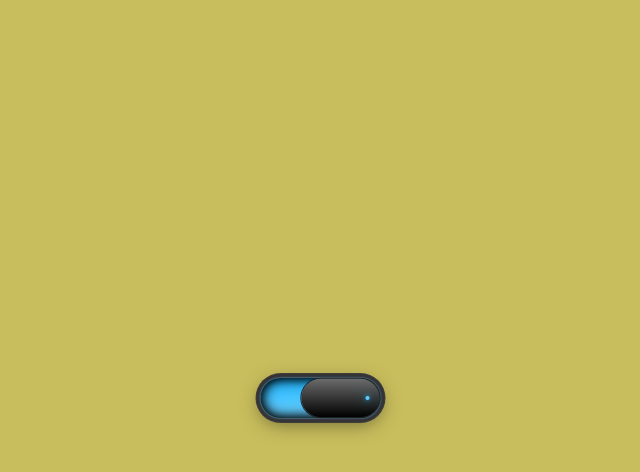
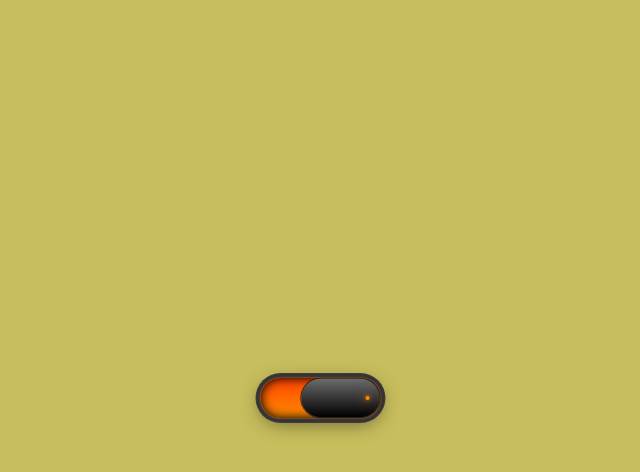
Before and after one commit to Wittgy/checkbox, a plain HTML site: page index.html in a window 1280 px wide. Both pictures are taken after a click on the checkbox 640 px from the left and 398 px from the top of the page. Shown: the whole page, without its empty margins (320-960 px from the left). Drawn offline with Linux system fonts and the light colour scheme.

Commit message:
Update checkbox.css

```diff
--- a/checkbox.css
+++ b/checkbox.css
@@ -57,15 +57,18 @@ input[type="checkbox"]::after
 }
 
 input:checked[type="checkbox"]:after {
-    background: #63cdff;
+    background: #ff8c00; /* Turuncu renk */
     left: 105px;
-    box-shadow: 0 0 5px #13b3ff, 0 0 15px #13b3ff;
+    box-shadow: 0 0 5px #ff8c00, 0 0 15px #ff4500; /* Turuncu tonlarıyla gölge */
 }
+
+
+
 
 input:checked[type="checkbox"]
 {
-    background: linear-gradient(0deg, #6dd1ff, #20b7ff);
-    box-shadow:0 0 2px #6dd1ff, 0 0 0 4px #353335, 0 0 0 5px #3e3e3e, inset 0 0 10px rgba(0,0,0,1), 0 5px 20px rgba(0,0,0,.5), inset 0 0 15px rgba(0,0,0.2);
+    background: linear-gradient(0deg, #ff8c00, #ff4500);
+    box-shadow: 0 0 2px #ff8c00, 0 0 0 4px #353335, 0 0 0 5px #3e3e3e, inset 0 0 10px rgba(0,0,0,1), 0 5px 20px rgba(0,0,0,.5), inset 0 0 15px rgba(0,0,0,0.2);
 }
 
 body.bg-changed {
```
